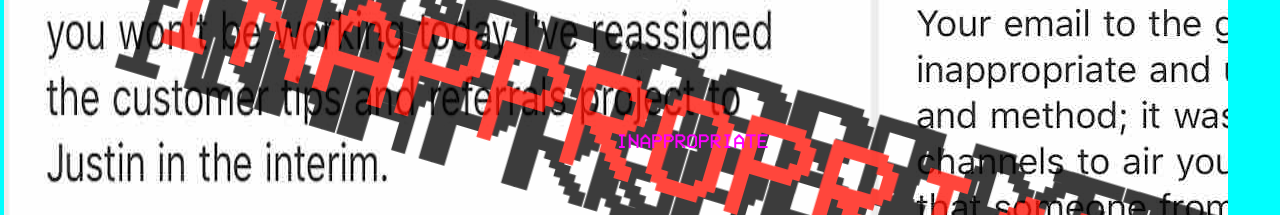
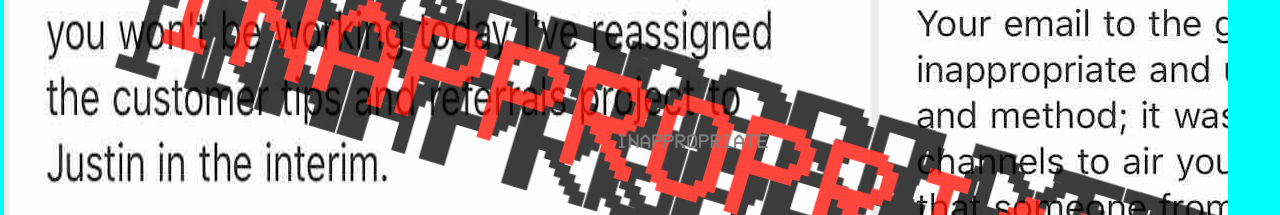
Before and after one commit to TheDripper/notusedyet, a Nuxt app: page / in a window 1280 px wide. Shown: the part 2620-2835 px from the top of the page. Built offline with nearby package versions, Linux system fonts and the light colour scheme.

Commit message:
tyler this is still inappropriate

```diff
--- a/pages/index.vue
+++ b/pages/index.vue
@@ -744,7 +744,7 @@ li {
 }
 #instant_3 {
   font-size: 20px;
-  animation: zoom 5s, colors 5s;
+  animation: zoom 5s, colors 2s;
   animation-iteration-count: infinite;
   animation-timing-function: linear;
   @apply absolute;
```
